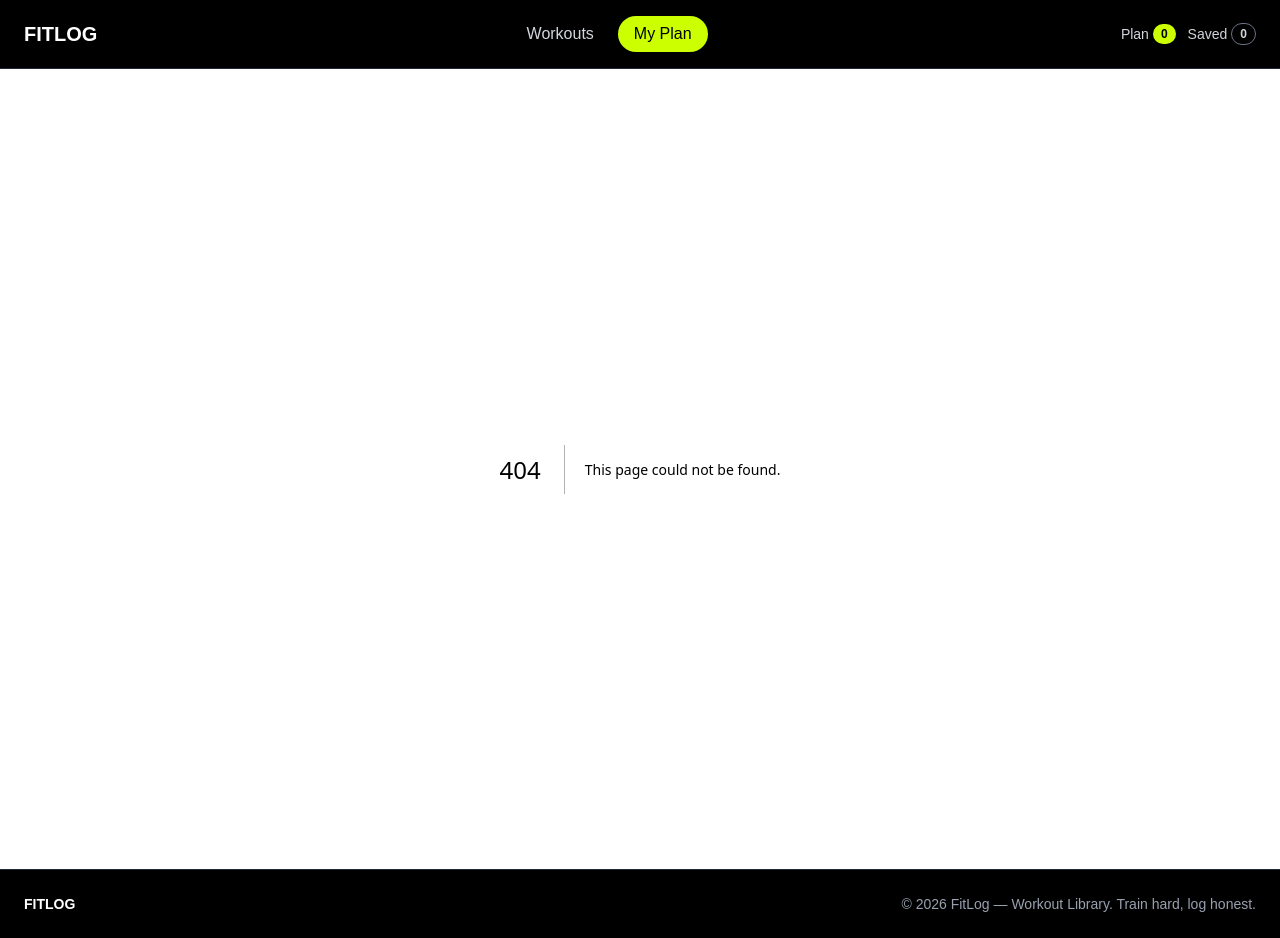
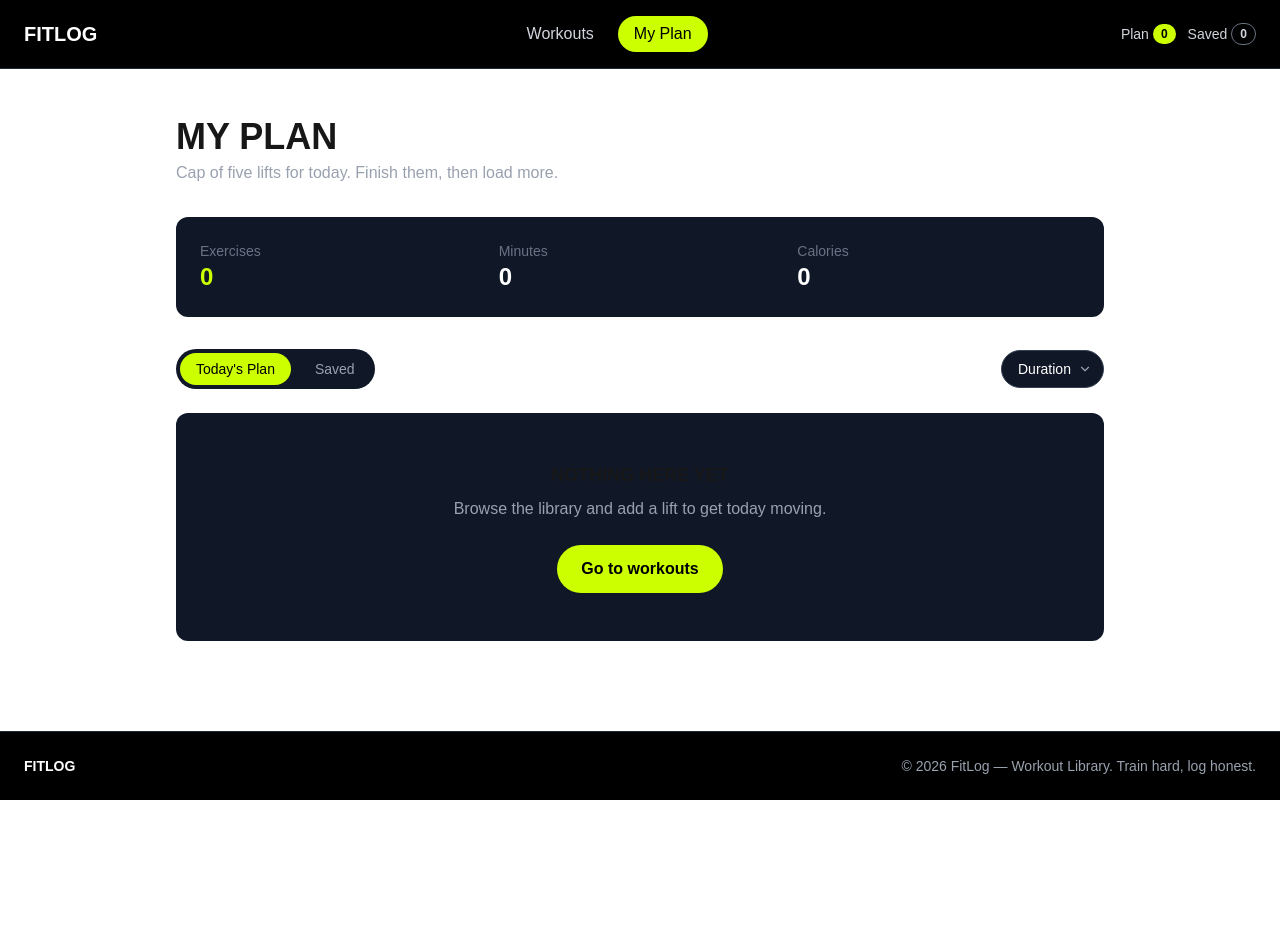
Before and after one commit to NoshinStar/B14-A6-Fit-Log, a Next.js app: page /my-plan in a window 1280 px wide. Before the commit this address had no page. After the commit the page ends 800 px from the top, so only its background shows below. Built offline with nearby package versions, Linux system fonts and the light colour scheme.

Commit message:
add plan page

```diff
--- /dev/null
+++ b/app/my-plan/page.tsx
@@ -0,0 +1,127 @@
+"use client";
+
+import { useState, useMemo } from "react";
+import { usePlan } from "@/context/PlanContext";
+import PlanCard from "@/components/PlanCard";
+import Link from "next/link";
+import { ChevronDown } from "lucide-react";
+
+type Tab = "plan" | "saved";
+type SortKey = "duration" | "caloriesBurned" | "rating";
+
+export default function MyPlanPage() {
+  const { todaysPlan, saved, removeFromPlan, removeFromSaved, markAsDone } =
+    usePlan();
+  const [tab, setTab] = useState<Tab>("plan");
+  const [sortKey, setSortKey] = useState<SortKey>("duration");
+
+  const activeList = tab === "plan" ? todaysPlan : saved;
+
+  const sortedList = useMemo(() => {
+    return [...activeList].sort((a, b) => b[sortKey] - a[sortKey]);
+  }, [activeList, sortKey]);
+
+  const totalMinutes = todaysPlan.reduce((sum, w) => sum + w.duration, 0);
+  const totalCalories = todaysPlan.reduce(
+    (sum, w) => sum + w.caloriesBurned,
+    0
+  );
+
+  return (
+    <div className="max-w-5xl mx-auto px-6 md:px-12 py-12">
+      <h1 className="text-3xl md:text-4xl font-bold uppercase mb-1">
+        My Plan
+      </h1>
+      <p className="text-gray-400 mb-8">
+        Cap of five lifts for today. Finish them, then load more.
+      </p>
+
+      <div className="grid grid-cols-3 gap-4 bg-gray-900 rounded-xl p-6 mb-8">
+        <div>
+          <p className="text-gray-500 text-sm">Exercises</p>
+          <p className="text-2xl font-bold text-[#ccff00]">
+            {todaysPlan.length}
+          </p>
+        </div>
+        <div>
+          <p className="text-gray-500 text-sm">Minutes</p>
+          <p className="text-2xl font-bold text-white">{totalMinutes}</p>
+        </div>
+        <div>
+          <p className="text-gray-500 text-sm">Calories</p>
+          <p className="text-2xl font-bold text-white">{totalCalories}</p>
+        </div>
+      </div>
+
+      <div className="flex items-center justify-between mb-6">
+        <div className="flex gap-2 bg-gray-900 rounded-full p-1">
+          <button
+            onClick={() => setTab("plan")}
+            className={`px-4 py-1.5 rounded-full text-sm font-medium transition ${
+              tab === "plan"
+                ? "bg-[#ccff00] text-black"
+                : "text-gray-400 hover:text-white"
+            }`}
+          >
+            Today&apos;s Plan
+          </button>
+          <button
+            onClick={() => setTab("saved")}
+            className={`px-4 py-1.5 rounded-full text-sm font-medium transition ${
+              tab === "saved"
+                ? "bg-[#ccff00] text-black"
+                : "text-gray-400 hover:text-white"
+            }`}
+          >
+            Saved
+          </button>
+        </div>
+
+        <div className="relative">
+          <select
+            value={sortKey}
+            onChange={(e) => setSortKey(e.target.value as SortKey)}
+            className="appearance-none bg-gray-900 text-white text-sm px-4 py-2 pr-8 rounded-full border border-gray-700 focus:outline-none"
+          >
+            <option value="duration">Duration</option>
+            <option value="caloriesBurned">Calories</option>
+            <option value="rating">Rating</option>
+          </select>
+          <ChevronDown
+            size={14}
+            className="absolute right-3 top-1/2 -translate-y-1/2 pointer-events-none text-gray-400"
+          />
+        </div>
+      </div>
+
+      {sortedList.length === 0 ? (
+        <div className="bg-gray-900 rounded-xl p-12 text-center">
+          <h3 className="font-bold uppercase text-lg mb-2">
+            Nothing Here Yet
+          </h3>
+          <p className="text-gray-400 mb-6">
+            Browse the library and add a lift to get today moving.
+          </p>
+          <Link
+            href="/"
+            className="inline-block bg-[#ccff00] text-black font-semibold px-6 py-3 rounded-full hover:opacity-90 transition"
+          >
+            Go to workouts
+          </Link>
+        </div>
+      ) : (
+        <div className="space-y-4">
+          {sortedList.map((w) => (
+            <PlanCard
+              key={w.id}
+              workout={w}
+              showMarkDone={tab === "plan"}
+              onRemove={tab === "plan" ? removeFromPlan : removeFromSaved}
+              onMarkDone={markAsDone}
+            />
+          ))}
+        </div>
+      )}
+    </div>
+  );
+}
```
